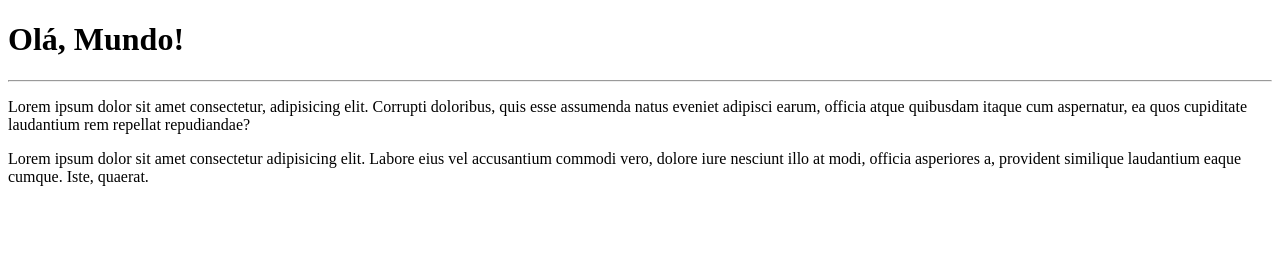
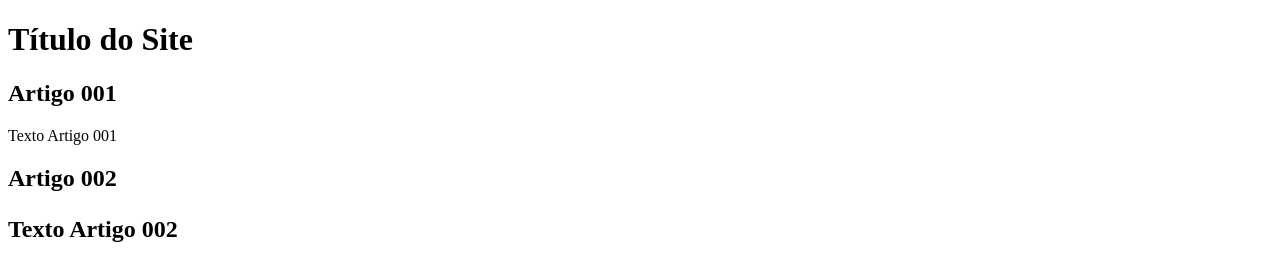
Before and after one commit to pedroavv/Ola-Mundo, a plain HTML site: page site exemplo/index.html in a window 1280 px wide. Drawn offline with Linux system fonts and the light colour scheme.

Commit message:
Update index.html

```diff
--- a/site exemplo/index.html
+++ b/site exemplo/index.html
@@ -4,12 +4,21 @@
     <meta charset="UTF-8">
     <meta http-equiv="X-UA-Compatible" content="IE=edge">
     <meta name="viewport" content="width=device-width, initial-scale=1.0">
-    <title>Meu primeiro site em repositorio</title>
+    <title>Título do Site</title>
 </head>
 <body>
-    <h1>Olá, Mundo!</h1>
-    <hr>
-    <p>Lorem ipsum dolor sit amet consectetur, adipisicing elit. Corrupti doloribus, quis esse assumenda natus eveniet adipisci earum, officia atque quibusdam itaque cum aspernatur, ea quos cupiditate laudantium rem repellat repudiandae?</p>
-    <p>Lorem ipsum dolor sit amet consectetur adipisicing elit. Labore eius vel accusantium commodi vero, dolore iure nesciunt illo at modi, officia asperiores a, provident similique laudantium eaque cumque. Iste, quaerat.</p>
+    <main>
+<header>
+    <h1>Título do Site</h1>
+</header>
+<article>
+    <h2>Artigo 001</h2>
+    <p>Texto Artigo 001</p>
+</article>
+<article>
+<h2>Artigo 002 <h2>
+    <p>Texto Artigo 002</p>
+</article>
+    </main>
 </body>
 </html>
```
